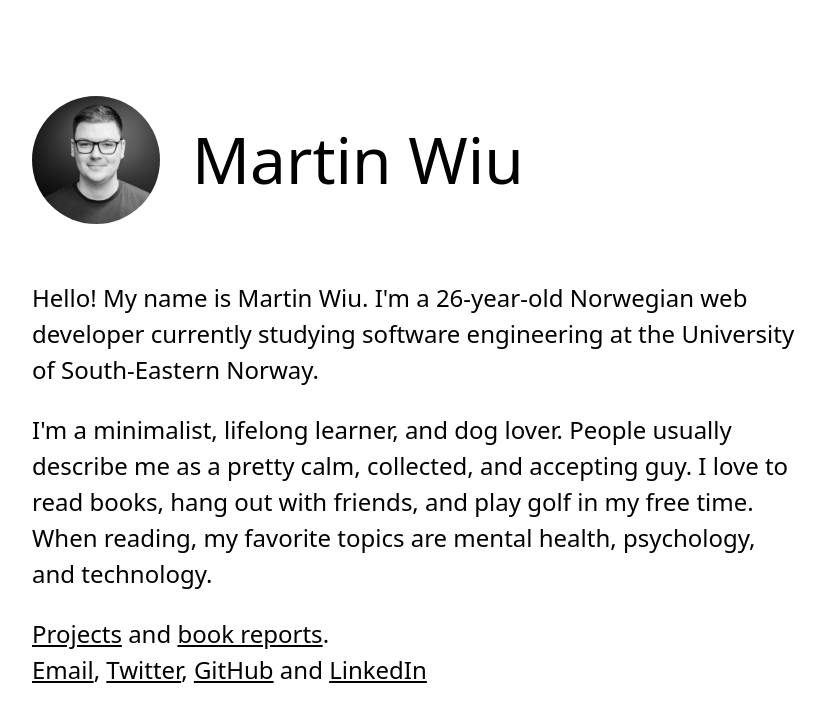
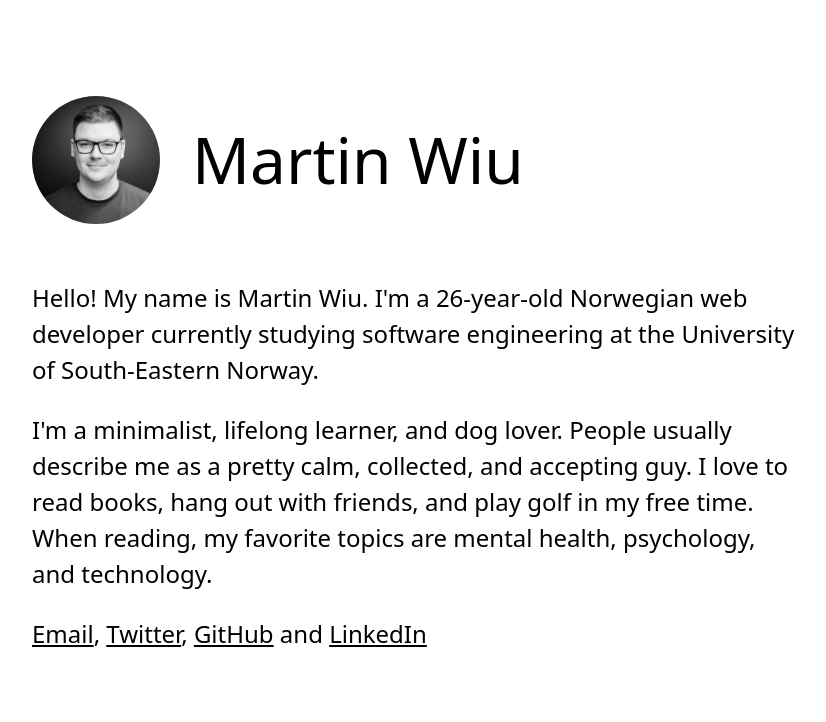
Before and after one commit to wiu753/martinwiu.com, a Nuxt app: page / in a window 1280 px wide. Shown: the top 722 px of the page, without its empty margins (32-858 px from the left). Built offline with nearby package versions, Linux system fonts and the light colour scheme; what @tailwindcss/ui would draw is missing.

Commit message:
Remove projects and book report links

```diff
--- a/pages/index.vue
+++ b/pages/index.vue
@@ -12,19 +12,6 @@
       favorite topics are mental health, psychology, and technology.
     </p>
     <p class="flex flex-col">
-      <span>
-        <a
-          class="underline"
-          href="https://wiu.notion.site/54f303fec6344fdf945bdf7dcb510add?v=f34189ff94f340d69640a3869f0123f5"
-          >Projects</a
-        >
-        and
-        <a
-          class="underline"
-          href="https://wiu.notion.site/5e0b9db08c7f4ef69deffb8114db309e"
-          >book reports</a
-        >.
-      </span>
       <span>
         <a class="underline" href="mailto:wiu753@gmail.com">Email</a>,
         <a href="https://www.twitter.com/wiu753" class="underline">Twitter</a>,
```
